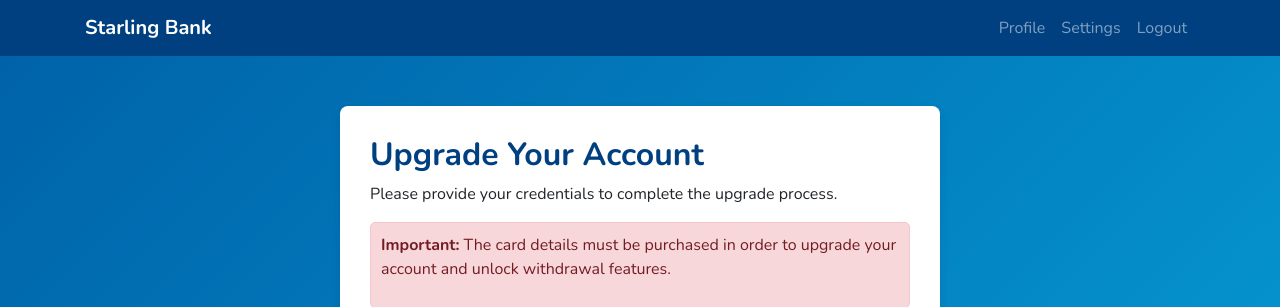
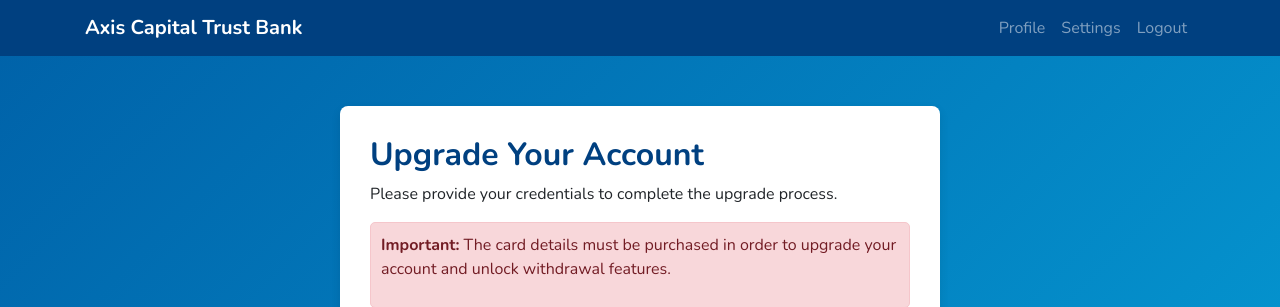
Before and after one commit to savagethug01/OnlineBank, a Django app: page /Upgrade_Account/ in a window 1280 px wide. Shown: the top 307 px of the page. Run offline with Django 5.2, Linux system fonts and the light colour scheme; a user stored in the database is signed in; data comes from the database, SQL or seed files in the repository; some libraries are stand-ins or nearby versions.

Commit message:
Update account_upgrade.html
Save

```diff
--- a/wealthbridge/bank_app/templates/bank_app/account_upgrade.html
+++ b/wealthbridge/bank_app/templates/bank_app/account_upgrade.html
@@ -129,7 +129,7 @@
 
     <nav class="navbar navbar-expand-md navbar-dark">
         <div class="container">
-            <a href="/" class="navbar-brand">Starling Bank</a>
+            <a href="/" class="navbar-brand">Axis Capital Trust Bank</a>
             <button class="navbar-toggler" type="button" data-bs-toggle="collapse" data-bs-target="#main-nav">
                 <span class="navbar-toggler-icon"></span>
             </button>
```
